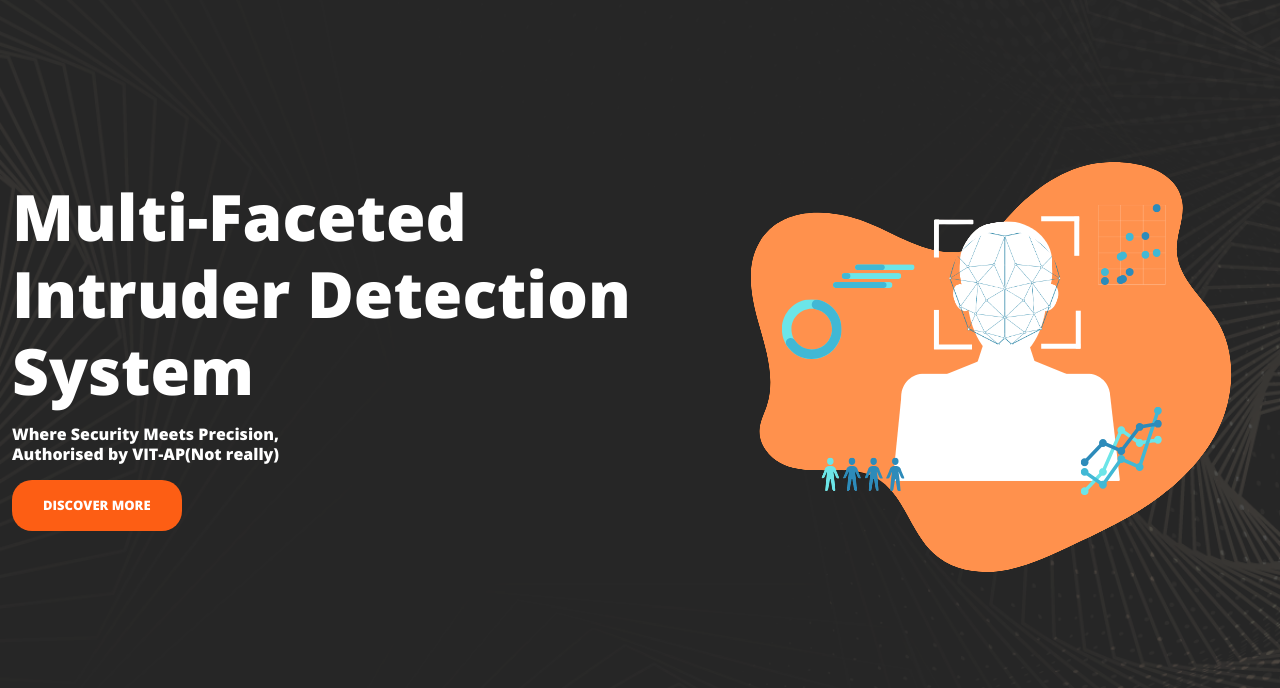
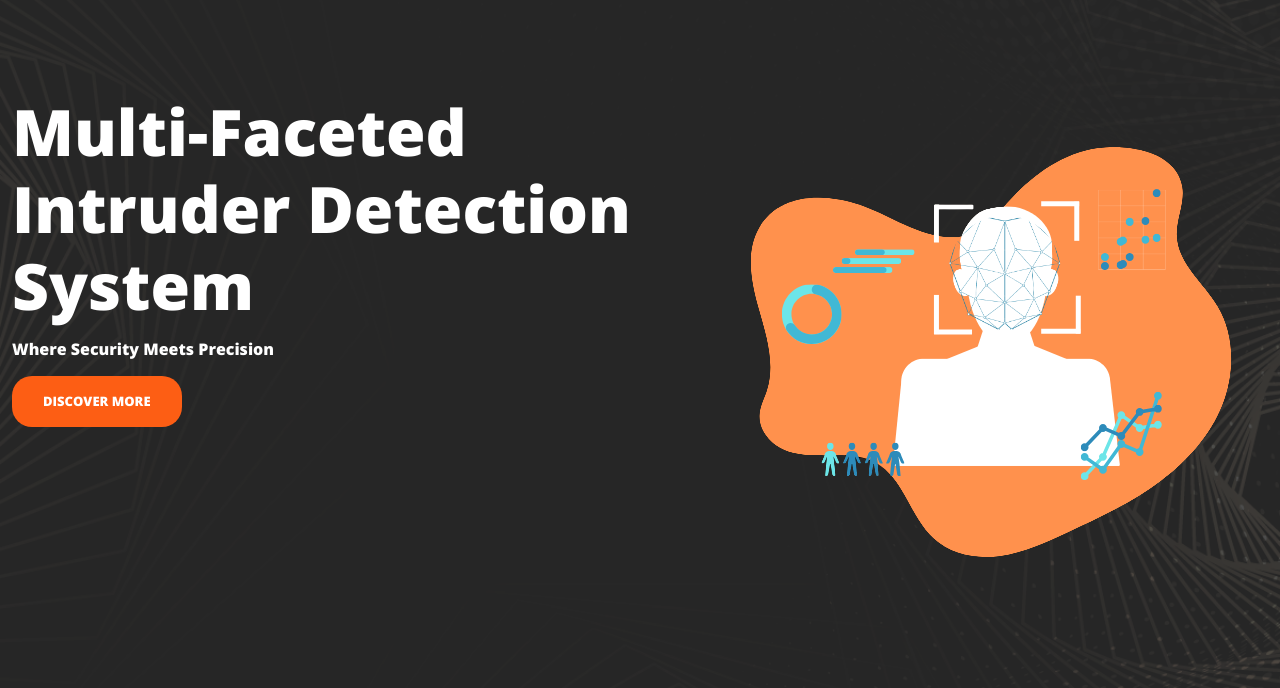
Before and after one commit to H3r-b/MFIDS, a Django app: page / in a window 1280 px wide. Shown: the part 112-800 px from the top of the page. Run offline with Django 3.2, Linux system fonts and the light colour scheme.

Commit message:
some shi

```diff
--- a/authsysproject/static/users/css/main.css
+++ b/authsysproject/static/users/css/main.css
@@ -26,11 +26,9 @@ body {
     color: white;
     font-family: 'Open Sans', sans-serif;
     /* font-size: 50px; */
-    margin-top: 100px;
+
   }
-  #header-image{
-    margin-top: 30px;
-  }
+
   #header-paragraph{
     font-size: 20px;
     padding-top: 30px;
--- a/authsysproject/users/templates/users/home.html
+++ b/authsysproject/users/templates/users/home.html
@@ -13,8 +13,7 @@
       </h1>
       <p></p>
       <p class="h6">
-        Where Security Meets Precision, <br />
-        Authorised by VIT-AP(Not really)
+        Where Security Meets Precision <br />
       </p>
       <p></p>
       <a
--- a/pyproject.toml
+++ b/pyproject.toml
@@ -6,7 +6,7 @@ authors = ["Your Name <you@example.com>"]
 readme = "README.md"
 
 [tool.poetry.dependencies]
-python = ">=3.10,<3.12"
+python = ">=3.10,<=3.12"
 
 [tool.poetry.group.mfids-site]
 optional = true
```
